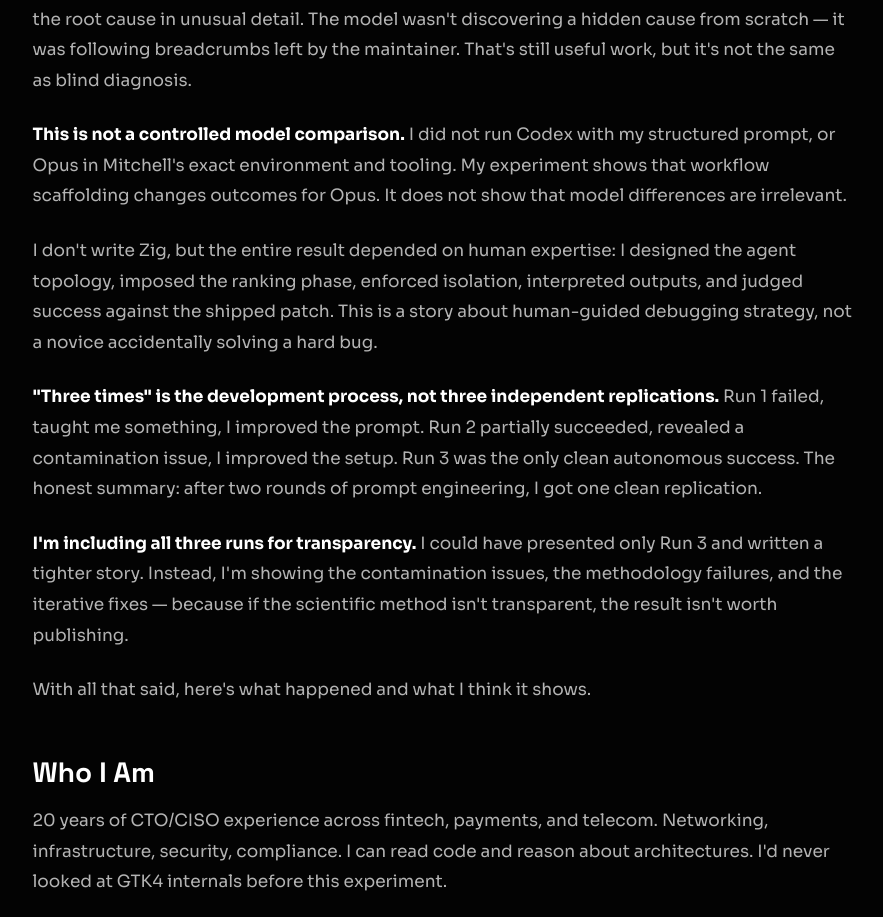
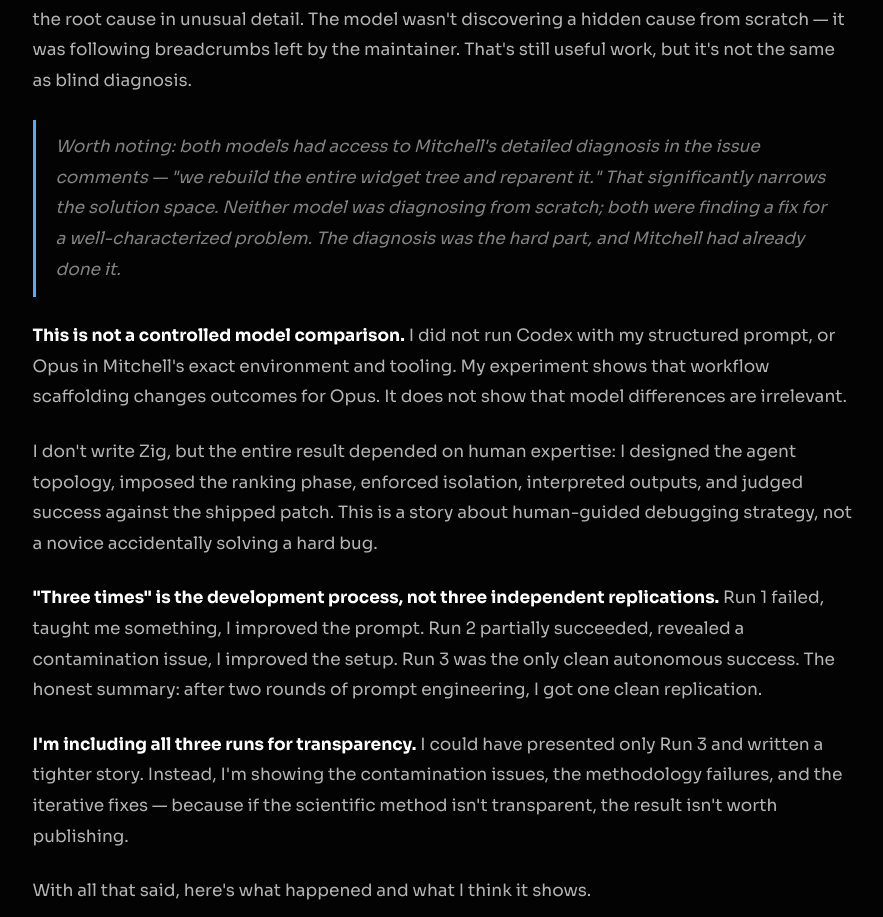
Before and after one commit to cpantus/x10, a React (Vite) app: page /blog/opus-46-ghostty-fix-strategy in a window 1280 px wide. Shown: the part 926-1843 px from the top of the page, without its empty margins (197-1080 px from the left). Built offline with nearby package versions, Linux system fonts and the light colour scheme; no server answers.

Commit message:
fix(blog): add diagnosis attribution note to Ghostty article
Both models had access to Mitchell's detailed issue diagnosis — neither
was working from scratch. The diagnosis was the hard part.

Co-Authored-By: Claude Opus 4.6 (1M context) <noreply@anthropic.com>

```diff
--- a/src/pages/blog/posts/ghostty-opus-fix.tsx
+++ b/src/pages/blog/posts/ghostty-opus-fix.tsx
@@ -17,6 +17,12 @@ const GhosttyOpusFix = () => (
     <p>
       <strong>The issue was half-diagnosed already.</strong> Mitchell's code comments and issue description lay out the root cause in unusual detail. The model wasn't discovering a hidden cause from scratch — it was following breadcrumbs left by the maintainer. That's still useful work, but it's not the same as blind diagnosis.
     </p>
+
+    <blockquote>
+      <p>
+        Worth noting: both models had access to Mitchell's detailed diagnosis in the issue comments — "we rebuild the entire widget tree and reparent it." That significantly narrows the solution space. Neither model was diagnosing from scratch; both were finding a fix for a well-characterized problem. The diagnosis was the hard part, and Mitchell had already done it.
+      </p>
+    </blockquote>
 
     <p>
       <strong>This is not a controlled model comparison.</strong> I did not run Codex with my structured prompt, or Opus in Mitchell's exact environment and tooling. My experiment shows that workflow scaffolding changes outcomes for Opus. It does not show that model differences are irrelevant.
```
